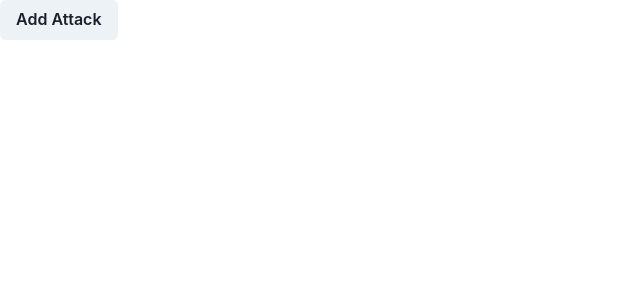
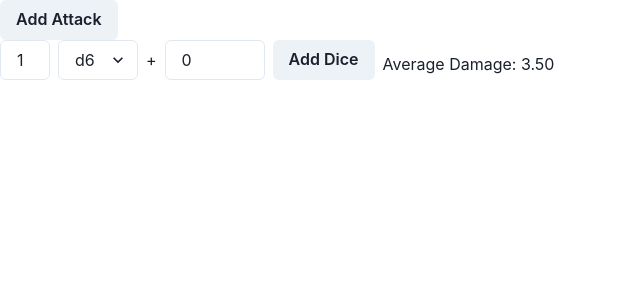
Before and after one commit to James-WS-McCullough/dnd-attack-tool, a React (Create React App) app: page / in a window 1280 px wide. Shown: the top 300 px of the page, without its empty margins (0-640 px from the left). Built offline with nearby package versions, Linux system fonts and the light colour scheme.

Commit message:
feat: damage dice component

```diff
--- a/src/App.tsx
+++ b/src/App.tsx
@@ -1,10 +1,12 @@
 import { ChakraProvider } from '@chakra-ui/react';
 import AttackForm from './AttackForm';
+import DamageDiceComponent from './DamageDiceComponent';
 
 function App() {
   return (
     <ChakraProvider>
       <AttackForm />
+      <DamageDiceComponent />
     </ChakraProvider>
   );
 }
--- /dev/null
+++ b/src/DamageDiceComponent.tsx
@@ -0,0 +1,76 @@
+import { Box, Button, HStack, Input, Select, Text } from "@chakra-ui/react";
+import React, { useState } from "react";
+import { diceOptions } from "./dndTypes";
+
+interface DiceInput {
+    numberOfDice: number;
+    typeOfDice: string;
+  }
+
+  const DamageDiceComponent: React.FC = () => {
+    const [diceList, setDiceList] = React.useState<DiceInput[]>([
+      { numberOfDice: 1, typeOfDice: 'd6' }
+    ]);
+    const [modifier, setModifier] = React.useState(0);
+
+    const handleDiceChange = (index: number, field: keyof DiceInput, value: number | string) => {
+      const newDiceList = diceList.map((entry, idx) => {
+        if (idx === index) {
+          return { ...entry, [field]: value };
+        }
+        return entry;
+      });
+      setDiceList(newDiceList);
+    };
+
+    const addDiceEntry = () => {
+      setDiceList([...diceList, { numberOfDice: 1, typeOfDice: 'd6' }]);
+    };
+
+    const calculateAverageDamage = () => {
+      const averageFromDice = diceList.reduce((acc, { numberOfDice, typeOfDice }) => {
+        const diceMax = parseInt(typeOfDice.substring(1)); // Extract '6' from 'd6'
+        const averagePerDie = (diceMax + 1) / 2; // Average roll of the dice
+        return acc + (numberOfDice * averagePerDie);
+      }, 0);
+      return averageFromDice + modifier;
+    };
+
+    return (
+        <HStack>
+        {diceList.map((dice, index) => (
+          <HStack key={index}>
+            <Input
+              width="50px"
+              value={dice.numberOfDice}
+              onChange={(e) => handleDiceChange(index, 'numberOfDice', parseInt(e.target.value))}
+              type="number"
+              min={0}
+            />
+            <Select
+                width="80px"
+              value={dice.typeOfDice}
+              onChange={(e) => handleDiceChange(index, 'typeOfDice', e.target.value)}
+            >
+              {diceOptions.map(option => (
+                <option key={option} value={option}>{option}</option>
+              ))}
+            </Select>
+            <Text>+</Text>
+          </HStack>
+        ))}
+        <HStack>
+          <Input
+            width="100px"
+            value={modifier}
+            onChange={(e) => setModifier(parseInt(e.target.value) || 0)}
+            type="number"
+          />
+        <Button onClick={addDiceEntry}>Add Dice</Button>
+        <Text mt={2}>Average Damage: {calculateAverageDamage().toFixed(2)}</Text>
+        </HStack>
+        </HStack>
+    );
+  };
+
+export default DamageDiceComponent;
--- a/src/dndTypes.ts
+++ b/src/dndTypes.ts
@@ -5,6 +5,8 @@ export enum AttackType {
     ConditionEffect = "Condition Effect",
     Utility = "Utility"
   }
+
+export  const diceOptions = ['d4', 'd6', 'd8', 'd10', 'd12', 'd20', 'd100'];
 
   // Sub-types for specific behaviors within main types
   export enum WeaponSubType {
```
